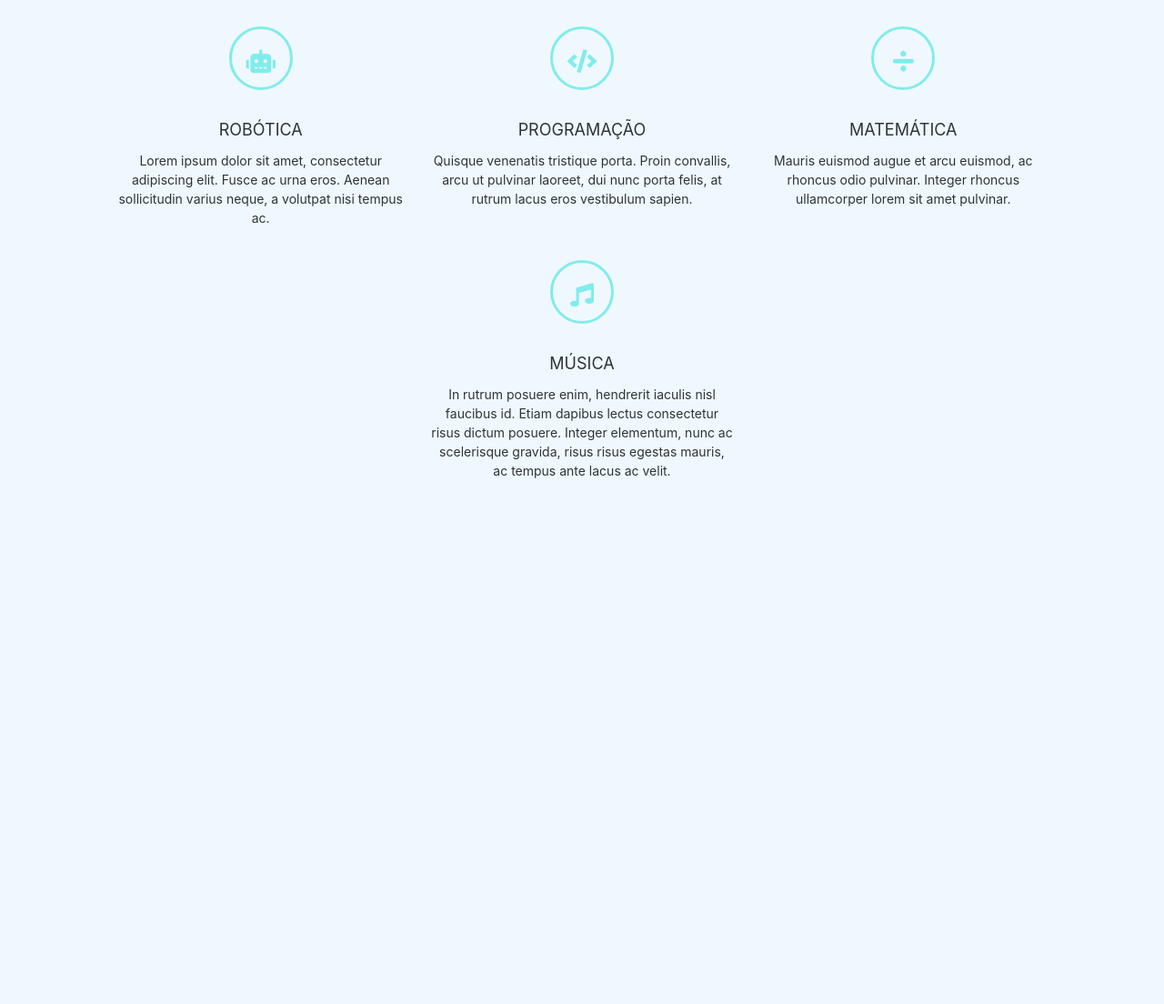
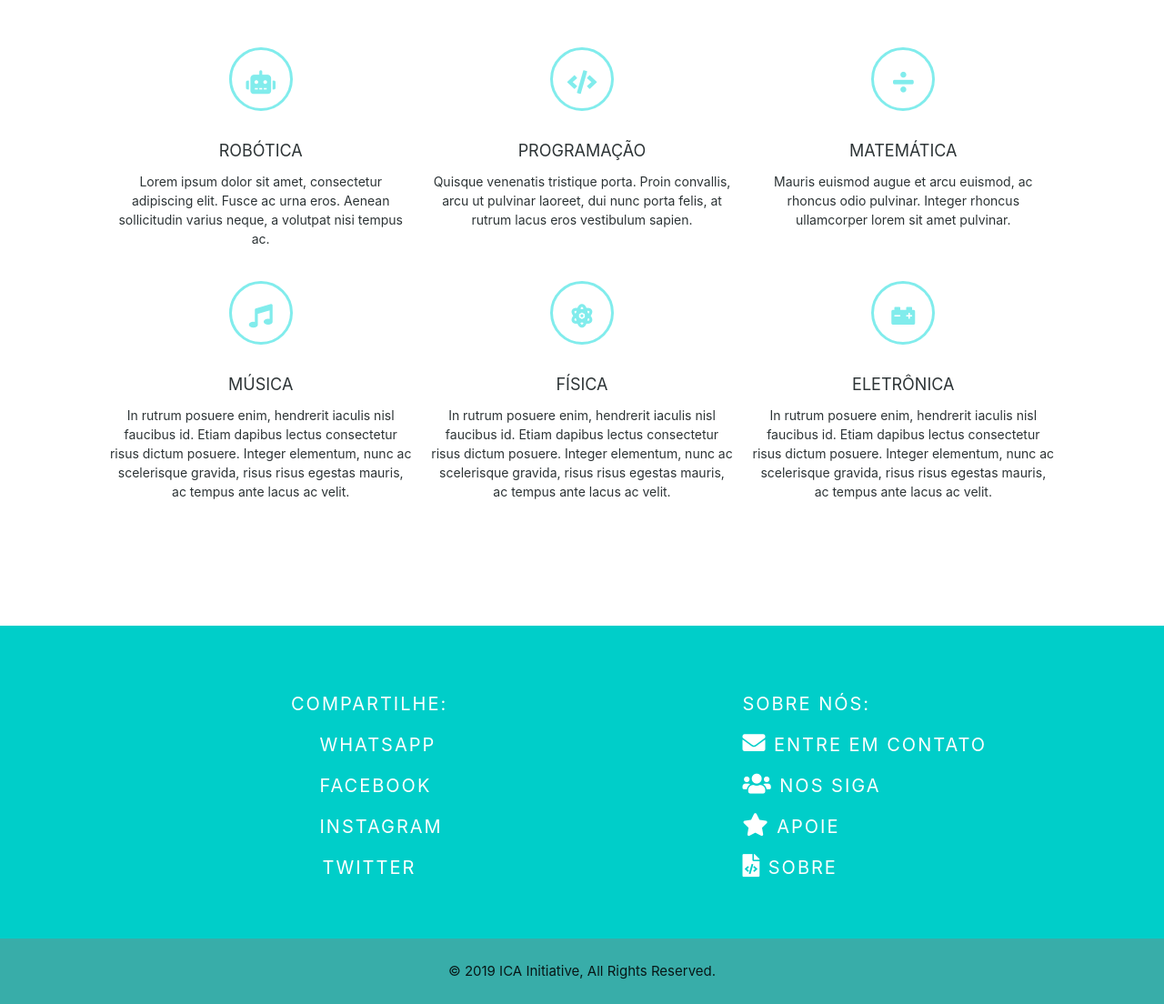
Before and after one commit to Am4ral/ICA, a plain HTML site: page index.html in a window 1280 px wide. Shown: the part 859-1963 px from the top of the page at 91% size. Before the commit the page ends 1457 px from the top, so only its background shows below. Drawn offline with nearby package versions, Linux system fonts and the light colour scheme.

Commit message:
Fotter added
Fotter

```diff
--- a/index.html
+++ b/index.html
@@ -12,11 +12,13 @@
         <link rel="stylesheet" href="https://cdnjs.cloudflare.com/ajax/libs/materialize/1.0.0/css/materialize.min.css">
     </head>
     <body>
+
         <div class="preloader">
             <div class="loading">
                 <div class="loading-text"> Carregando... </div>
             </div>
         </div>
+
             <div class="menu">
                 <ul>
                     <li><a href="#inicio">Materiais</a></li>
@@ -25,7 +27,8 @@
                     <li style="float: right;"><a href="#inicio">Apoie</a></li>
                 </ul>
                 <hr/>
-        </div>
+            </div> </br>
+
         <div class="conteiner">
             <img class="responsive-img"src="Fotos/Ica_Blank.png" align ="left" style="width: 500px; padding: 50px"></img>
                 <h1><br/>Todos merecem </br> aprender.</h1>
@@ -33,7 +36,8 @@
                 Somos uma iniciativa afim de levar o aprendizado das mais diversas
                 metérias para crianças e adultos de maneira gratúita. <a href="#SaibaMais">Saiba Mais !</a><br/><br/><br/><br/>
             </p>
-            </div> </br>
+        </div></br>
+
             <div class="serv-section">
                 <div class="inner-width">
                     <h1 class="section-title">O que Oferecemos</h1>
@@ -79,8 +83,55 @@
                                 Integer elementum, nunc ac scelerisque gravida, risus risus egestas mauris, ac tempus ante lacus ac velit.
                             </div>
                         </div>
+                        <div class="serv-box">
+                            <div class="serv-icon">
+                                <i class="fas fa-atom"></i>
+                            </div>
+                            <div class="serv-title">Física</div>
+                            <div class="serv-desc">
+                                In rutrum posuere enim, hendrerit iaculis nisl faucibus id. Etiam dapibus lectus consectetur risus dictum posuere.
+                                Integer elementum, nunc ac scelerisque gravida, risus risus egestas mauris, ac tempus ante lacus ac velit.
+                            </div>
+                        </div>
+                        <div class="serv-box">
+                            <div class="serv-icon">
+                                <i class="fas fa-car-battery"></i>
+                            </div>
+                            <div class="serv-title">Eletrônica</div>
+                            <div class="serv-desc">
+                                In rutrum posuere enim, hendrerit iaculis nisl faucibus id. Etiam dapibus lectus consectetur risus dictum posuere.
+                                Integer elementum, nunc ac scelerisque gravida, risus risus egestas mauris, ac tempus ante lacus ac velit.
                             </div>
                         </div>
                     </div>
+                </div>
+            </div></br></br></br>
+
+            <div class="fotter">
+                <div class="share">
+                    <div class="share-title"> Compartilhe:</div>
+                        <ul>
+                            <li><i class="fab fa-whatsapp"></i><a href="#WhatsApp"> WhatsApp</a></li>
+                            <li><i class="fab fa-facebook"></i><a href="#Facebook"> Facebook</a></li>
+                            <li><i class="fab fa-instagram"></i><a href="#Instagram"> Instagram</a></li>
+                            <li><i class="fab fa-twitter"></i><a href="#Twitter"> Twitter</a> </li>
+                        </ul>
+                </div>
+                <div class="about">
+                    <div class="about-title"> Sobre Nós:</div>
+                        <ul>
+                            <li><i class="fas fa-envelope "></i><a href="#Contato"> Entre em Contato</a></li>
+                            <li><i class="fas fa-users"></i><a href="#Email"> Nos Siga</a></li>
+                            <li><i class="fas fa-star"></i><a href="#Doacao"> Apoie</a></li>
+                            <li><i class="fas fa-file-code"></i><a href="#Criadores"> Sobre</a></li>
+                        </ul>
+                </div></br></br></br>
+                <div class="copy">
+                    <div class="copy-text">
+                        © 2019 ICA Initiative, All Rights Reserved.
+                    </div>
+                </div>
+            </div>
+
     </body>
 </html>
--- a/main.css
+++ b/main.css
@@ -11,7 +11,7 @@
 }
 
 body{
-    background-color: aliceblue;
+    background-color: alicblue;
     margin: 0px;
     padding: 0px;
     height: 100vh;
@@ -233,3 +233,76 @@ hr{
 .serv-desc{
   font-size: 14px;
 }
+
+
+
+.fotter{
+  height: 50%;
+  background-color: #00cec9;
+}
+
+
+.share {
+  display:  inline-block;
+  margin-top: 5%;
+  margin-left: 25%;
+  font-size: 20px;
+  color: #fff;
+  letter-spacing: 2px;
+  text-transform: uppercase;
+  margin-bottom: 10px;
+  line-height: 45px;
+}
+
+.share i{
+  font-size: 25px;
+  transition: color 2.5s liner;
+  opacity: 0%;
+}
+
+.share a{
+  color: #fff;
+}
+
+.share li:hover{
+  color: #6c5ce7;
+}
+
+.about{
+  display:  inline-block;
+  margin-top: 5%;
+  margin-left: 25%;
+  font-size: 20px;
+  color: #fff;
+  letter-spacing: 2px;
+  text-transform: uppercase;
+  margin-bottom: 10px;
+  line-height: 45px;
+  transition: color 2.5s linear;
+}
+
+.about i{
+  font-size: 25px;
+  transition: color 2.5s liner;
+}
+
+.about a{
+  color: #fff;
+}
+
+.about li:hover, a:hover{
+  color: #6c5ce7;
+}
+
+
+.copy{
+  position: absolute;
+  height: 9%;
+  width: 100%;
+  background-color: #38ada9;
+}
+
+.copy-text{
+  text-align: center;
+  margin-top: 25px;
+}
```
Lines whose indentation alone changed are shown as unchanged.
